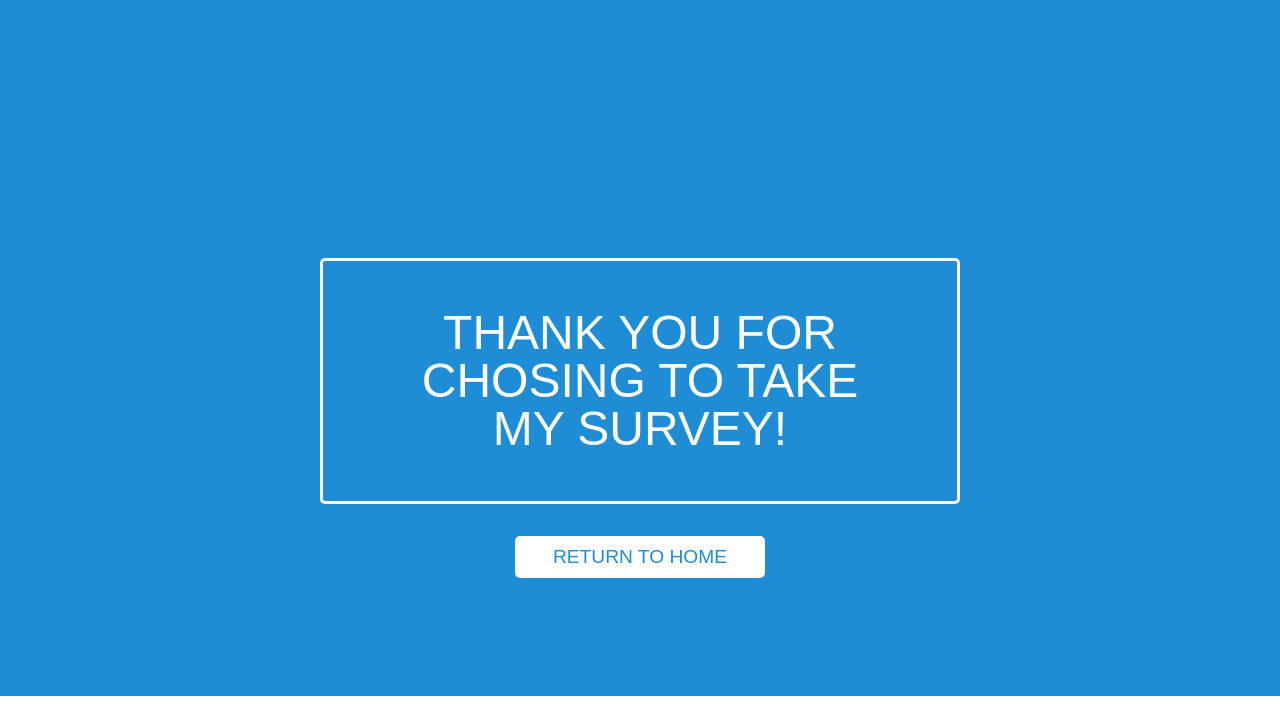
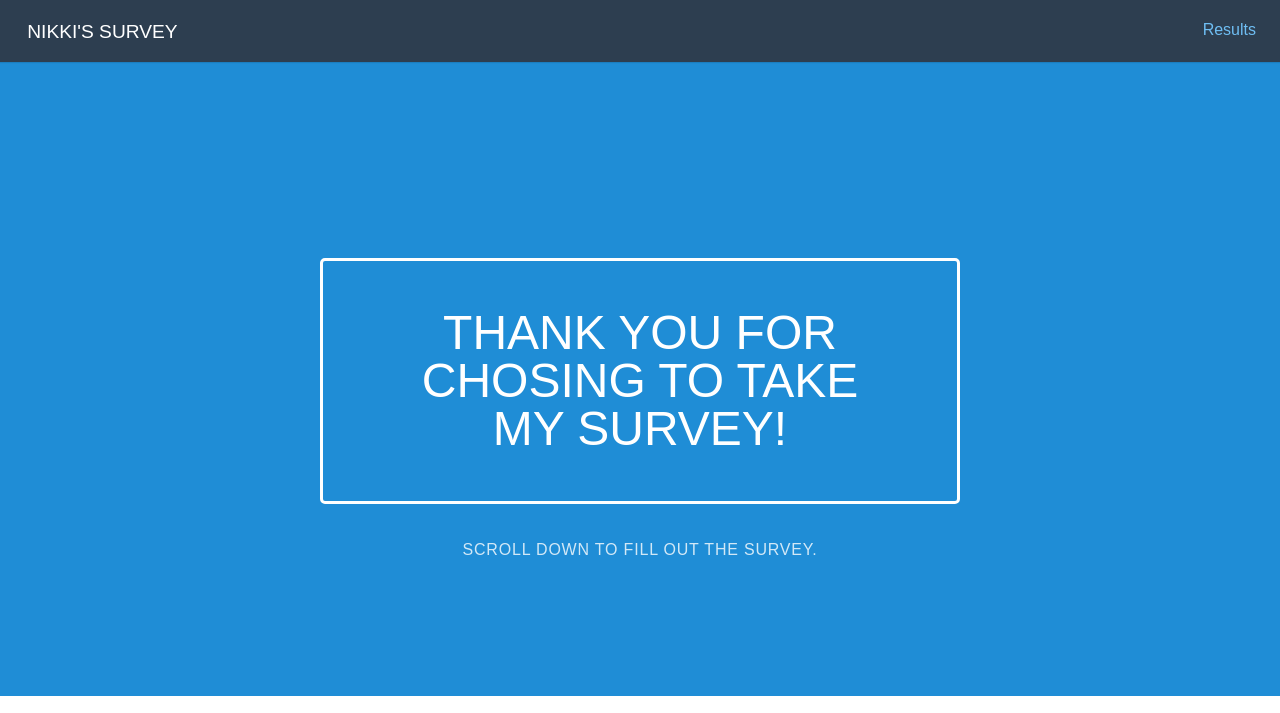
Before and after one commit to umn-5117-f18/module-1-homework-nkyllonen, a Flask app: page /survey in a window 1280 px wide. Shown: the top 713 px of the page. Run offline with Flask 2, Linux system fonts and the light colour scheme; some libraries are stand-ins or nearby versions.

Commit message:
added menu to base

```diff
--- a/templates/404.html
+++ b/templates/404.html
@@ -12,9 +12,6 @@
         <p class="splash-subhead">
             Sorry, that page does not exist.
         </p>
-        <p>
-            <a href="{{ url_for('index') }}" class="pure-button pure-button-primary">Return to Home</a>
-        </p>
     </div>
 </div>
 
--- a/templates/base.html
+++ b/templates/base.html
@@ -22,6 +22,13 @@
 
 <header>
   {% block header %}{% endblock %}
+  <div class="home-menu pure-menu pure-menu-horizontal pure-menu-fixed">
+      <a class="pure-menu-heading" href="{{url_for('index')}}">Nikki's Survey</a>
+
+      <ul class="pure-menu-list">
+          <li class="pure-menu-item"><a href="{{url_for('results')}}" class="pure-menu-link">Results</a></li>
+      </ul>
+  </div>
 </header>
 
 <body>
--- a/templates/decline.html
+++ b/templates/decline.html
@@ -9,9 +9,6 @@
 <div class="splash-container">
     <div class="splash">
         <h1 class="splash-head">You've declined to take my survey</h1>
-        <p>
-            <a href="{{ url_for('index') }}" class="pure-button pure-button-primary">Return to Home</a>
-        </p>
     </div>
 </div>
 
--- a/templates/survey.html
+++ b/templates/survey.html
@@ -9,8 +9,8 @@
 <div class="splash-container">
     <div class="splash">
         <h1 class="splash-head">Thank you for chosing to take my survey!</h1>
-        <p>
-            <a href="{{ url_for('index') }}" class="pure-button pure-button-primary">Return to Home</a>
+        <p class="splash-subhead">
+            Scroll down to fill out the survey.
         </p>
       </div>
 </div>
--- a/templates/thanks.html
+++ b/templates/thanks.html
@@ -12,9 +12,6 @@
         <p class="splash-subhead">
             Your results will be entered into my database for safe keeping.
         </p>
-        <p>
-            <a href="{{ url_for('index') }}" class="pure-button pure-button-primary">Return to Home</a>
-        </p>
     </div>
 </div>
 
```
